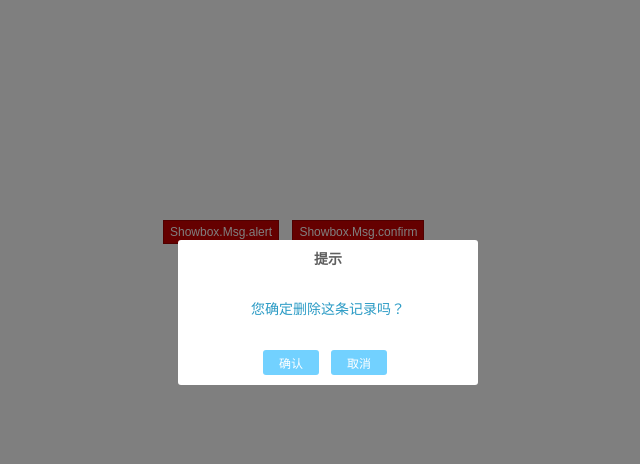
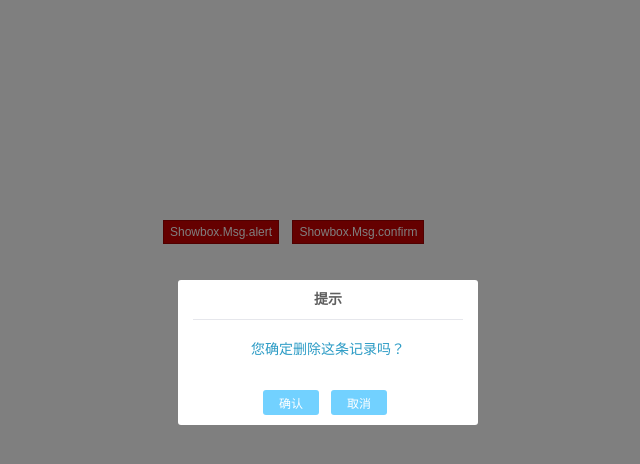
Before and after one commit to yangzj1992/javascript-pop-layer, a plain HTML site: page index.html in a window 1280 px wide. Both pictures are taken after a click on the button "Showbox.Msg.confirm". Shown: the whole page, without its empty margins (312-952 px from the left). Drawn offline with Linux system fonts and the light colour scheme.

Commit message:
optimize

```diff
--- a/css/showBox.css
+++ b/css/showBox.css
@@ -10,24 +10,19 @@ a:hover{color:#c00; text-decoration:underline;}
 
 .box{ width:350px; margin:220px auto; position:relative;}
 .box input{ margin-left:10px; border:none; border:1px solid #a10000; background:#c00; text-align:center; height:24px; line-height:20px; color:#fff; cursor:pointer;}
+
 #dvMsgBox{display:none;position:absolute;font-size:12px;width:300px;overflow:hidden;z-index:999; border-radius:3px; font-family:微软雅黑;}
 #dvMsgBox .top{height:40px; background-color:#fff; width:100%;text-align: center;}
-#dvMsgBox .top .contain{height:100%;}
-#dvMsgBox .top .contain .title{height:100%;line-height:40px;color:#5E5E5E;vertical-align:middle;font-size:14px;overflow:hidden;}
+#dvMsgBox .top .contain{height:100%;padding:0 5%;}
+#dvMsgBox .top .contain .title{line-height:39px;color:#5E5E5E;vertical-align:middle;font-size:14px;overflow:hidden;border-bottom:1px solid #e6e7ec;}
 #dvMsgBox .body{background:#fff;}
 #dvMsgBox .body .contain{background:#fff;}
-#dvMsgBox .body .contain .ct{  line-height: 60px;
-  vertical-align: middle;
-  width: 100%;
-  text-align: center;
-  color:#2b9bc5;
-  font-size: 14px;}
+#dvMsgBox .body .contain .ct{  line-height: 60px;vertical-align: middle;width: 100%;text-align: center;color:#2b9bc5;font-size: 14px;}
 #dvMsgBox .body .contain .ct .pro{width:280px;border:solid 1px #6593cf;height:25px;background:#ffffff;line-height:23px;overflow:hidden;}
 #dvMsgBox .body .contain .ct .pro .bg{width:0%;height:100%;background:#c9dffc;}
 #dvMsgBox .bottom{background:#fff;}
 #dvMsgBox .bottom .contain{height:100%;/*background:transparent url(right-corners.png) no-repeat right bottom;*/padding-right:6px;}
 input.showboxbtn{width:56px;   border-radius: 3px; font-family:微软雅黑; cursor:pointer; color:#fff; border:none; height:25px; text-align:center;  background-color:#72D1FF;text-align:center; margin:0px auto;}
-input.showboxbtnfocus{ background-color:#EC6D51; font-family:微软雅黑;   border-radius: 3px;width:56px;margin:0px auto; border:none; height:25px; cursor:pointer; color:#fff;}
 #dvMsgBox .icon{width:32px;height:32px;float:left;margin-right:10px;}
 #dvMsgBox .error{background:url(icon-error.gif) no-repeat;}
 #dvMsgBox .info{background:url(icon-info.gif) no-repeat;}
--- a/js/showBox.js
+++ b/js/showBox.js
@@ -45,7 +45,7 @@ Showbox.Msg={
           +'filter=\'progid:DXImageTransform.Microsoft.Alpha(style=0,opacity=0)\';"></iframe>',
       html='<div class="top"><div class="contain"><h2 class="title" id="dvMsgTitle"></h2></div></div>'+
         '<div class="body"><div class="contain"><div class="ct" id="dvMsgCT"></div></div></div>'+
-        '<div class="bottom" id="dvMsgBottom"><div class="contain"><div class="btn" id="dvMsgBtns"></div></div></div>';
+        '<div class="bottom" id="dvMsgBottom"><div class="contain"><div class="callbtn" id="dvMsgBtns"></div></div></div>';
       this.dvMsgBox=document.createElement("div");
       this.dvMsgBox.id="dvMsgBox";
       this.dvMsgBox.innerHTML+=html;
@@ -74,8 +74,6 @@ Showbox.Msg={
         btn.type="button";
         btn.className='showboxbtn';
         btn.value=v;
-        btn.onmouseover=function(){this.className='showboxbtnfocus';}
-        btn.onmouseout=function(){this.className='showboxbtn';}
         btn.onclick=function(){
           Showbox.Msg.hide();
           if(fn)fn(p);
@@ -85,9 +83,9 @@ Showbox.Msg={
     alert:function(msg){
       this.show({buttons:{yes:'确认'},msg:msg,title:'消息'});
     },
-    confirm:function(msg,fn){
+    confirm:function(msg,title,fn){
       //fn为回调函数，参数和show方法的一致
-      this.show({buttons:{yes:'确认',no:'取消'},msg:msg,title:'提示',fn:fn});
+      this.show({buttons:{yes:'确认',no:'取消'},msg:msg,title:title,fn:fn});
     },
     prompt:function(labelWord,defaultValue,txtId,fn){
       if(!labelWord)labelWord='请输入：';
@@ -117,6 +115,7 @@ Showbox.Msg={
       if(this.timer){clearInterval(this.timer);this.timer=null;}
       this.dvTitle.innerHTML='';
       if(cfg.title)this.dvTitle.innerHTML=cfg.title;
+      else this.dvTitle.innerHTML="提示"
       this.dvCT.innerHTML='';
       if(cfg.wait){
         if(cfg.msg)this.dvCT.innerHTML=cfg.msg;
@@ -138,7 +137,7 @@ Showbox.Msg={
           this.dvBtns.appendChild(this.createBtn('yes',cfg.buttons.yes,cfg.fn));
           if(cfg.buttons.no)this.dvBtns.appendChild(document.createTextNode('　'));
         }
-        if(cfg.buttons.no)this.dvBtns.appendChild(this.createBtn('no',cfg.buttons.no,cfg.fn));
+        if(cfg.buttons.no)this.dvBtns.appendChild(this.createBtn('no',cfg.buttons.no));
       }
       Showbox.initBodyScale();
       this.dvMsgBox.style.display='block';
@@ -156,7 +155,8 @@ Showbox.Msg={
        if(isResize)Showbox.initBodyScale();
        Showbox.Msg.lightBox.style.width=Showbox.BodyScale.tx+'px';
        Showbox.Msg.lightBox.style.height=Showbox.BodyScale.ty+'px';
-       Showbox.Msg.dvMsgBox.style.top=240+'px';
+       Showbox.Msg.dvMsgBox.style.top=35+'%';
        Showbox.Msg.dvMsgBox.style.left=Math.floor((Showbox.BodyScale.x-Showbox.Msg.dvMsgBox.offsetWidth)/2)+'px';
+       Showbox.Msg.dvMsgBox.style.position='fixed';
     }
 }
```
